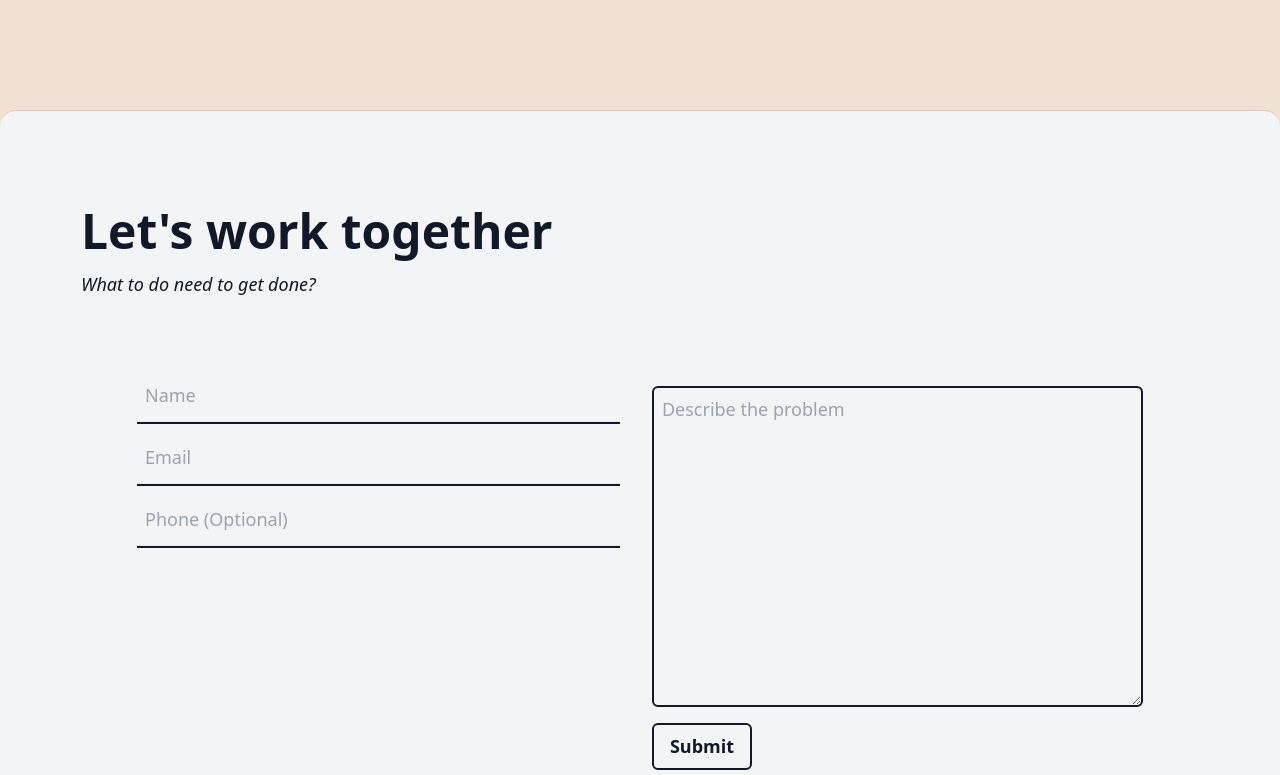
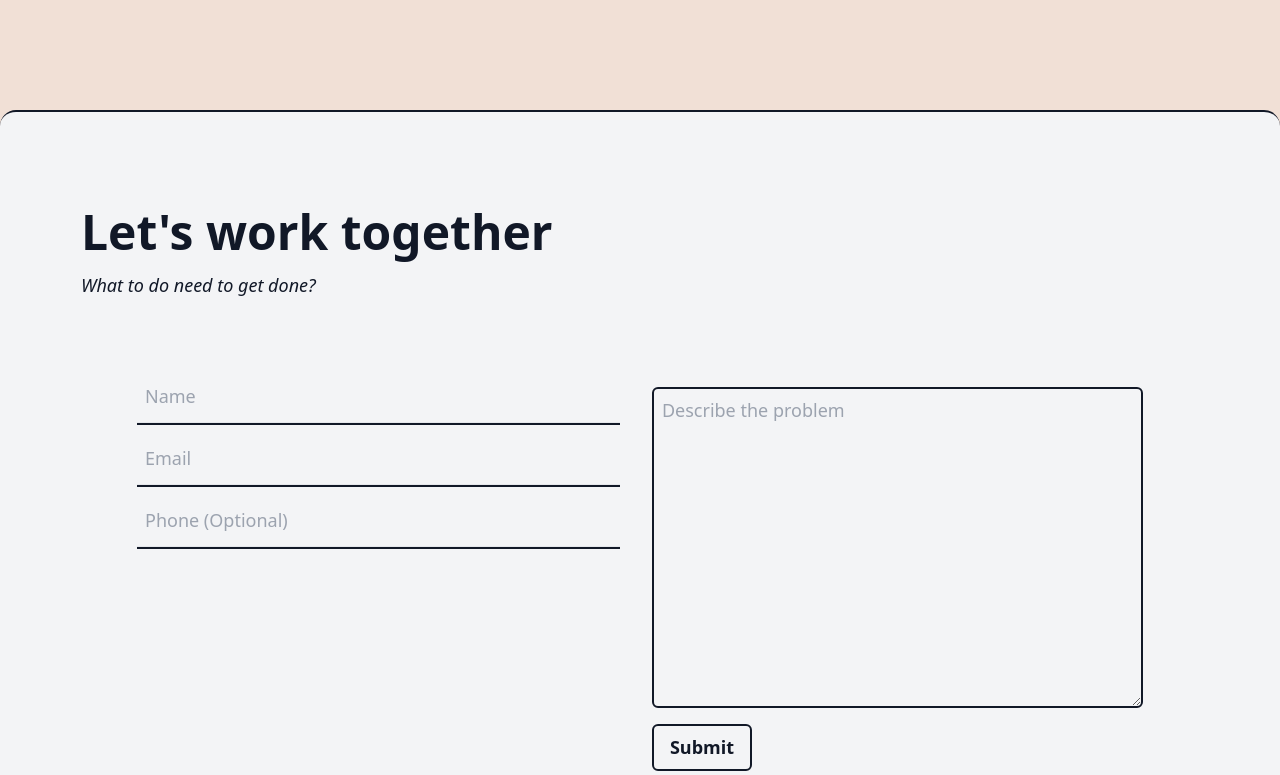
Before and after one commit to kselkami/kselkami-portfolio, a React (Vite) app: page / in a window 1280 px wide. Shown: the part 2485-3260 px from the top of the page. Built offline with nearby package versions, Linux system fonts and the light colour scheme.

Commit message:
contact modified *added border-top

```diff
--- a/src/components/contact/Contact.jsx
+++ b/src/components/contact/Contact.jsx
@@ -3,7 +3,7 @@ import React from 'react';
 const Contact = () => {
   return (
     <div
-      className="w-full bg-gray-100 text-gray-900 rounded-t-2xl border-t border-t-orange-600/30"
+      className="w-full bg-gray-100 text-gray-900 rounded-t-2xl border-t-2 border-t-gray-900"
       id="contact"
     >
       <div className="flex justify-center align-center w-full max-w-[560px] md:max-w-[750px] lg:max-w-[1000px] xl:max-w-[1150px] mx-auto px-4 my-20">
```
